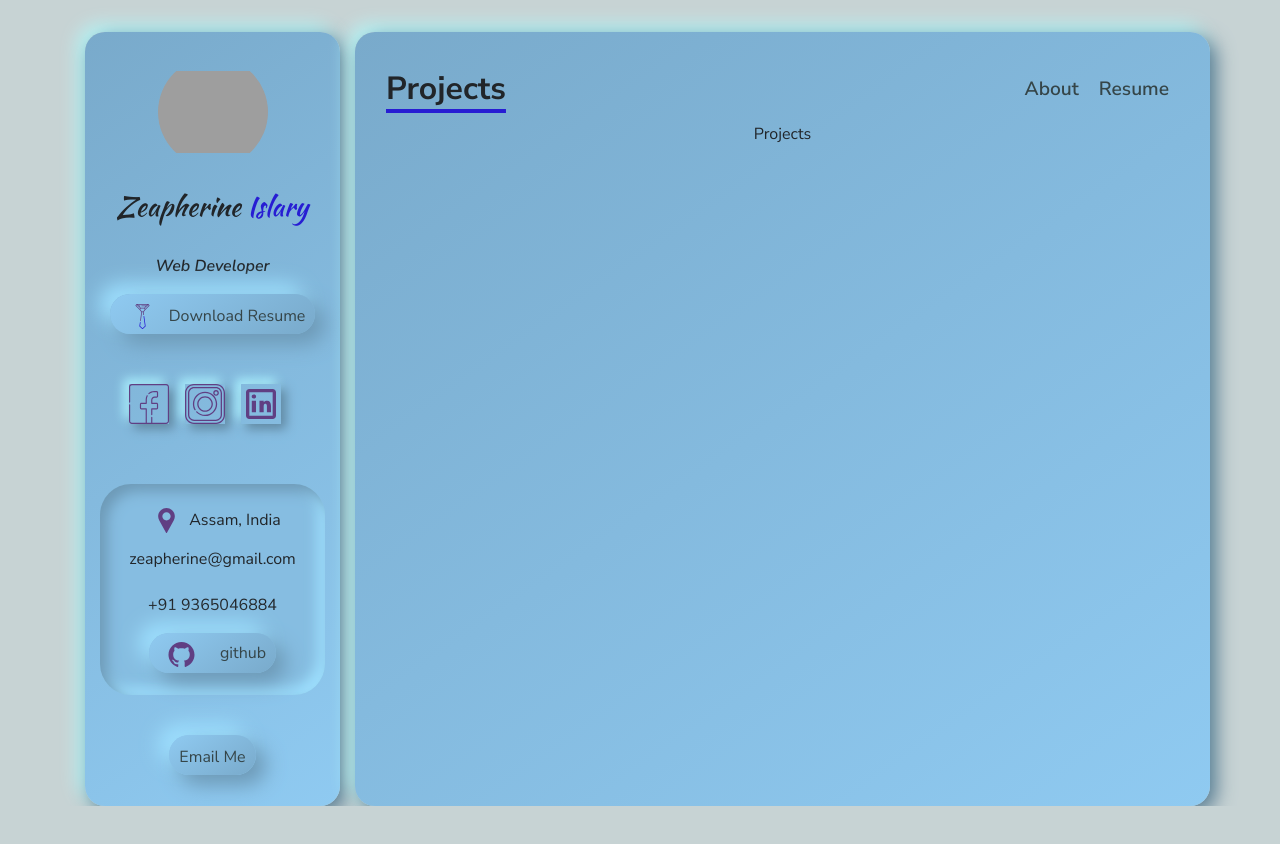
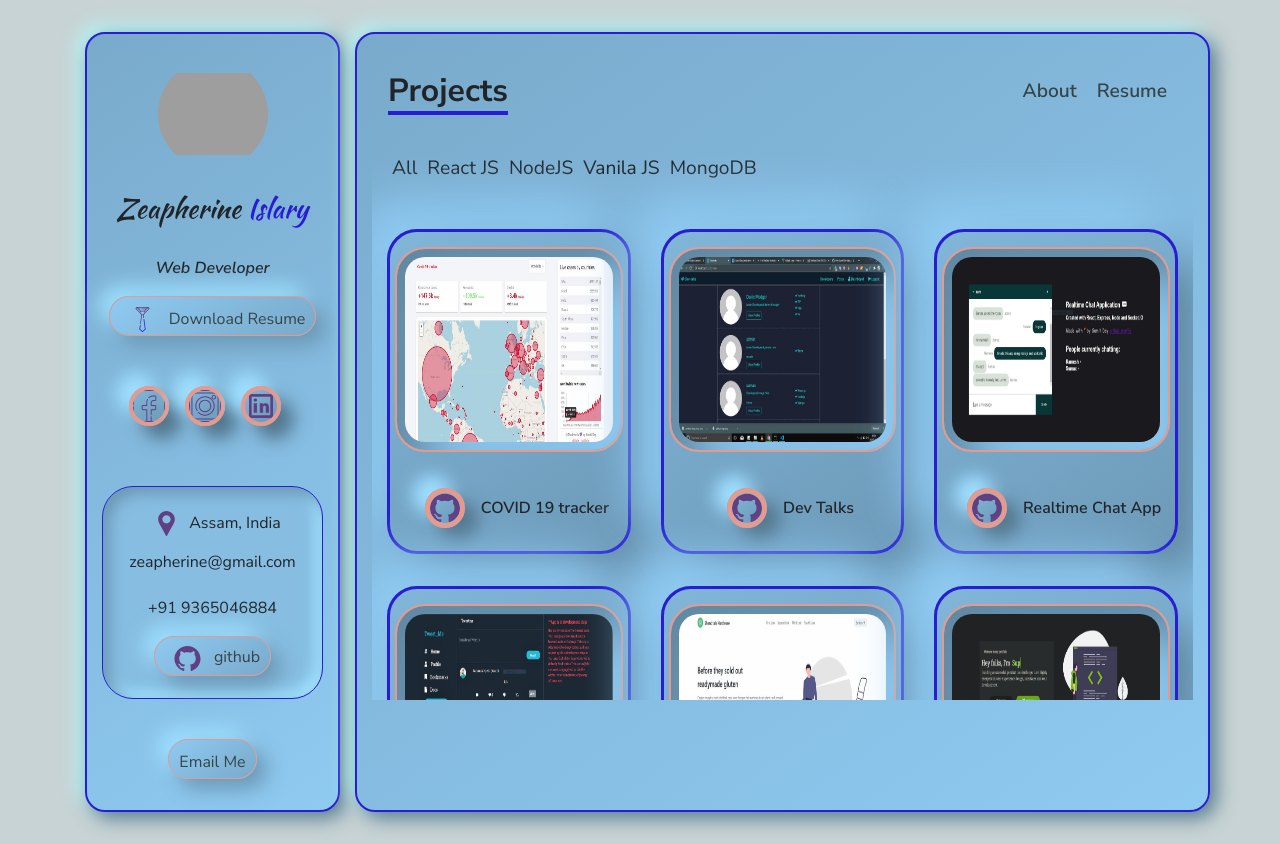
Before and after one commit to zeapherine/portfolio, a React (Create React App) app: page /projects in a window 1280 px wide. Before the commit the page ends 806 px from the top, so only its background shows below. Built offline with nearby package versions, Linux system fonts and the light colour scheme; grey boxes are pictures that could not be loaded; the HTML template or start-up script is replaced by a standard one.

Commit message:
Project page copleted

```diff
--- /dev/null
+++ b/src/components/Modal.jsx
@@ -0,0 +1,29 @@
+import React from 'react';
+
+const Modal = ({ children, shown, close }) => {
+	return shown ? (
+		<div
+			className='modal-backdrop'
+			onClick={() => {
+				// close modal when outside of modal is clicked
+				close();
+			}}
+		>
+			<div
+				className='modal-content'
+				onClick={(e) => {
+					// do not close modal if anything inside modal content is clicked
+					e.stopPropagation();
+				}}
+			>
+				<h5>todo:Project Description section</h5>
+				<p>Todo: Link to live project</p>
+				<div className='modal-close' onClick={close}>
+					Close
+				</div>
+			</div>
+		</div>
+	) : null;
+};
+
+export default Modal;
--- /dev/null
+++ b/src/components/ProjectCard.jsx
@@ -0,0 +1,48 @@
+import React, { useState } from 'react';
+
+import github from '../assets/icons/github.svg';
+import Modal from './Modal';
+
+const ProjectCard = ({
+	project: { name, image, deployed_url, github_url },
+}) => {
+	const [modalShown, toggleModal] = useState(false);
+	return (
+		<div className='project-card col-md-6 col-lg-4 my-3 '>
+			<figure className='project-card-wrapper pb-5'>
+				<img
+					src={image}
+					alt={name}
+					className='project-card-image p-2'
+					onClick={() => {
+						toggleModal(!modalShown);
+					}}
+				/>
+
+				{modalShown && (
+					<Modal
+						shown={modalShown}
+						close={() => {
+							toggleModal(false);
+						}}
+					>
+						<h1>Look! I'm inside the modal!</h1>
+					</Modal>
+				)}
+
+				<div className='project-card-title p-2 '>
+					<a href={github_url} target='_blank'>
+						<img
+							src={github}
+							alt='github icon'
+							className='project-card-icon m-3 '
+						/>
+					</a>
+					{name}
+				</div>
+			</figure>
+		</div>
+	);
+};
+
+export default ProjectCard;
--- a/src/components/Projects.jsx
+++ b/src/components/Projects.jsx
@@ -1,7 +1,38 @@
-import React from 'react';
+import React, { useState } from 'react';
+
+import ProjectCard from './ProjectCard';
+
+import data_projects from './project_data/data';
 
 const Projects = () => {
-	return <div>Projects</div>;
+	const [projects, setProjects] = useState(data_projects);
+
+	const handleFilterProjects = (name) => {
+		const newArray = data_projects.filter((project) =>
+			project.category.includes(name)
+		);
+		setProjects(newArray);
+	};
+
+	return (
+		<div>
+			<div className='container projects'>
+				<div className='projects-navbar'>
+					<div onClick={() => setProjects(data_projects)}>All</div>
+					<div onClick={() => handleFilterProjects('react.js')}>React JS</div>
+					<div onClick={() => handleFilterProjects('node.js')}>NodeJS</div>
+					<div onClick={() => handleFilterProjects('vanilla')}>Vanila JS</div>
+					<div onClick={() => handleFilterProjects('mongoDB')}>MongoDB</div>
+				</div>
+
+				<div className='row'>
+					{projects.map((project) => (
+						<ProjectCard key={project.name} project={project} />
+					))}
+				</div>
+			</div>
+		</div>
+	);
 };
 
 export default Projects;
--- a/src/components/SideBar.jsx
+++ b/src/components/SideBar.jsx
@@ -59,7 +59,7 @@ const SideBar = () => {
 				<div className='sidebar_item '>+91 9365046884</div>
 				<div className='sidebar_item sidebar_github  py-2'>
 					<a href=''>
-						<img src={github} alt='github' className='sidebar_icon mr-3' />
+						<img src={github} alt='github' className='sidebar_icon mr-1' />
 						github
 					</a>
 				</div>
--- /dev/null
+++ b/src/components/project_data/data.js
@@ -0,0 +1,82 @@
+import tweetme from '../../assets/projects_images/tweetme.PNG';
+import chatapp from '../../assets/projects_images/chatapp.JPG';
+import hardware_store from '../../assets/projects_images/hardware_store.jpg';
+import portfolio from '../../assets/projects_images/portfolio.JPG';
+import new_year from '../../assets/projects_images/new_year.jpg';
+import color_classification from '../../assets/projects_images/color_classification.jpg';
+import blinking from '../../assets/projects_images/blinking.JPG';
+import COVID from '../../assets/projects_images/COVID.jpg';
+import Dev_talks from '../../assets/projects_images/Dev_talks.jpg';
+
+const data_projects = [
+	{
+		name: 'COVID 19 tracker',
+		image: COVID,
+		deployed_url: '',
+		github_url: '',
+		category: ['react.js'],
+	},
+
+	{
+		name: 'Dev Talks',
+		image: Dev_talks,
+		deployed_url: '',
+		github_url: '',
+		category: ['node.js', 'mongoDB', 'react.js'],
+	},
+
+	{
+		name: 'Realtime Chat App',
+		image: chatapp,
+		deployed_url: '',
+		github_url: '',
+		category: ['node', 'socket.io', 'react'],
+	},
+
+	{
+		name: 'Tweeter Clone',
+		image: tweetme,
+		deployed_url: '',
+		github_url: '',
+		category: ['django', 'react'],
+	},
+
+	{
+		name: 'Shop Website',
+		image: hardware_store,
+		deployed_url: '!#',
+		category: ['html_css', 'vanilla'],
+	},
+
+	{
+		name: 'Dev Portfolio',
+		image: portfolio,
+		deployed_url: '',
+		category: ['vanilla'],
+	},
+
+	{
+		name: 'Bengali New Year',
+		image: new_year,
+		deployed_url: '',
+		category: ['vanilla'],
+	},
+
+	{
+		name: 'Color Classification using tf.js',
+		image: color_classification,
+		deployed_url: '!#',
+		github_url: '',
+		category: ['node', 'machine_learning'],
+	},
+
+	{
+		name: 'Blinking bubbles',
+		image: blinking,
+		deployed_url: '',
+		github_url: '',
+		category: ['processing'],
+	},
+];
+
+export default data_projects;
--- a/src/index.css
+++ b/src/index.css
@@ -18,13 +18,14 @@ a:hover {
 	color: #151379;
 }
 
-.row {
+/* .row {
 	height: 90vh;
-}
+} */
 
 .app_main-content {
 	height: auto;
 	border-radius: 20px;
+	border: 2px solid #271dd3;
 	padding: 25px 15px;
 	text-align: center;
 	font-family: 'Nunito Sans';
@@ -37,6 +38,7 @@ a:hover {
 .sidebar {
 	height: 100%;
 	border-radius: 20px;
+	border: 2px solid #271dd3;
 	padding: 25px 15px;
 	text-align: center;
 	font-family: 'Nunito Sans';
@@ -64,13 +66,22 @@ a:hover {
 	margin: 20px 0;
 	width: 40px;
 	height: 40px;
-	box-shadow: 5px 5px 10px #6088a2, -5px -5px 10px #acf2ff;
+	border-radius: 40px;
+	border: 4px solid #e69a8d;
+	background: linear-gradient(145deg, #81b6d9, #6d99b7);
+	box-shadow: 13px 13px 17px #53758c, -13px -13px 17px #9fdfff;
 }
 
 .facebook_icon:hover,
 .instagram_icon:hover {
-	background: linear-gradient(145deg, #79aacb, #8fcaf1);
-	box-shadow: 6px 6px 12px #5c829b, -6px -6px 12px #b0f8ff;
+	border: 3px solid #5de974;
+	background: linear-gradient(145deg, #6d99b7, #81b6d9);
+	box-shadow: 13px 13px 17px #53758c, -13px -13px 17px #9fdfff;
+}
+
+.facebook_icon:active,
+.instagram_icon:active {
+	border: 6px solid #f8eb37;
 }
 
 .sidebar_name {
@@ -85,7 +96,7 @@ a:hover {
 
 .sidebar_item {
 	margin-bottom: 6px;
-	padding-top: 6px;
+	padding: 6px;
 	height: 40px;
 	font-size: 1rem;
 	border-radius: 30px;
@@ -103,6 +114,7 @@ a:hover {
 	text-align: center;
 	margin: 40px 0;
 	border-radius: 31px;
+	border: 1px solid #271dd3;
 	background: #86bde1;
 	box-shadow: inset 7px 7px 14px #6d99b6, inset -7px -7px 14px #9fe1ff;
 }
@@ -112,7 +124,6 @@ a:hover {
 	cursor: pointer;
 }
 
-.sidebar_email:hover,
 .sidebar_email,
 .sidebar_github,
 .sidebar_resume {
@@ -121,13 +132,20 @@ a:hover {
 	width: fit-content;
 	display: inline-block;
 	padding: 10px;
+	border: 1.5px solid #e69a8d;
 }
 
 .sidebar_email:hover,
 .sidebar_github:hover,
 .sidebar_resume:hover {
+	border: 3px solid #5de974;
 	background: linear-gradient(145deg, #79aacb, #8fcaf1);
 	box-shadow: 10px 10px 20px #6d99b6, -10px -10px 20px #9fe1ff;
+}
+.sidebar_email:active,
+.sidebar_github:active,
+.sidebar_resume:active {
+	border: 4px solid #f8eb37;
 }
 
 @media (max-width: 991px) {
@@ -156,7 +174,7 @@ a:hover {
 }
 
 .navbar_item:hover {
-	color: #603f83ff;
+	color: #f8eb37;
 }
 
 /* about */
@@ -166,17 +184,20 @@ a:hover {
 }
 
 .about_intro {
-	font-size: 1.2rem;
+	font-size: 1.3rem;
+	font-weight: 600;
 	color: #603f83ff;
 	padding: 2rem 3rem;
 	border-radius: 31px;
+	border: 1px solid #271dd3;
 	background: #86bde1;
 	box-shadow: inset 7px 7px 14px #6d99b6, inset -7px -7px 14px #9fe1ff;
 }
 /* skill card */
 .about_heading {
-	font-weight: bold;
+	font-weight: 900;
 	font-size: 1.5rem;
+
 	color: #271dd3;
 }
 
@@ -192,6 +213,7 @@ a:hover {
 	display: flex;
 	flex-direction: row;
 	border-radius: 10px;
+	border: 1px solid #271dd3;
 	background: #86bde1;
 	box-shadow: inset 7px 7px 14px #6d99b6, inset -7px -7px 14px #9fe1ff;
 }
@@ -208,12 +230,13 @@ a:hover {
 }
 
 .skill_card_title {
-	font-size: 1.2rem;
+	font-size: 1.3rem;
+	font-weight: 800;
 }
 
 .skill_card_content {
 	margin: 0;
-	font-size: 0.9rem;
+	font-size: 1.2rem;
 }
 
 .line_break {
@@ -221,6 +244,7 @@ a:hover {
 	width: 30%;
 	margin: 25px auto;
 	border-radius: 10px;
+	border: 1px solid #271dd3;
 	background: linear-gradient(145deg, #38617c, #156fac);
 	box-shadow: 15px 15px 25px #6d99b6, -10px -10px 20px #9fe1ff;
 }
@@ -228,8 +252,14 @@ a:hover {
 /* Resume*/
 
 .resume {
-	/* padding-top: 20px; */
 	margin-top: 25px;
+	height: 72vh;
+}
+
+@media (max-width: 1100px) {
+	.resume {
+		height: auto;
+	}
 }
 
 .resume > .row {
@@ -275,35 +305,175 @@ a:hover {
 	margin-top: 15px;
 }
 
-.bar {
-	background-color: #fff;
-	border-radius: 20px;
-	margin: 20px 20px;
-	height: 35px;
-}
-
-.bar-wrapper {
-	width: 50%;
-	height: 35px;
-	font-size: 1.3rem;
-	font-weight: 700;
-	color: rgb(27, 64, 163);
-	overflow: hidden;
-
-	border-radius: 20px;
-
-	background: #e69a8d;
-	box-shadow: inset 20px 20px 30px #c18176, inset -20px -20px 30px #ffb3a4;
-}
-
-.bar-name {
-	font-size: 1rem;
-}
+/* bar */
 
 .resume-language-body {
 	margin: 35px 5px;
 	padding: 20px;
-	border-radius: 60px;
+	border-radius: 30px;
+
+	border: 1px solid #271dd3;
 	background: #6d99b6;
 	box-shadow: 20px 20px 30px #5c8199, -20px -20px 30px #7eb1d3;
 }
+
+.bar {
+	width: 90%;
+	background-color: #f1f2f3;
+	border-radius: 20px;
+	margin-bottom: 12px;
+}
+
+.bar-icon {
+	width: 15px;
+	height: 15px;
+}
+
+.bar-wrapper {
+	background-image: linear-gradient(90deg, #e69a8d, #271dd3);
+	border-radius: 20px;
+	padding: 4px 14px;
+	color: #271dd3;
+	font-size: 1rem;
+	background: #e69a8d;
+	box-shadow: inset 20px 20px 30px #e69a8d, inset -20px -20px 30px #6862cf;
+}
+.bar-name {
+	font-weight: 700;
+}
+
+/* Projects */
+
+.projects {
+	height: 72vh;
+	padding-top: 30px;
+	overflow-y: auto;
+}
+
+.project-card-wrapper {
+	padding: 15px 5px;
+	margin: 10px 0;
+	width: 100%;
+	height: 100%;
+	min-height: 160px;
+	border-radius: 30px;
+	border: 3px solid #271dd3;
+	background: linear-gradient(145deg, #81b6d9, #6d99b7);
+	box-shadow: 27px 27px 48px #6188a2, -27px -27px 48px #91ccf4;
+}
+
+.project-card-image {
+	width: 100%;
+	height: 80%;
+	border-radius: 30px;
+	border: 2px solid #e69a8d;
+	background: #79aacb;
+	box-shadow: inset 27px 27px 48px #6188a2, inset -27px -27px 48px #91ccf4;
+	transition: transform 0.3s linear;
+}
+.project-card-image:hover {
+	transform: scale(1.03);
+	border: 2px solid #5de974;
+}
+
+.project-card-icon {
+	margin-bottom: 20px;
+	width: 40px;
+	height: 40px;
+	border-radius: 40px;
+	border: 5px solid #e69a8d;
+	background: linear-gradient(145deg, #81b6d9, #6d99b7);
+	box-shadow: 13px 13px 17px #53758c, -13px -13px 17px #9fdfff;
+}
+
+.project-card-icon:hover {
+	border: 3px solid #5de974;
+	background: linear-gradient(145deg, #6d99b7, #81b6d9);
+	box-shadow: 13px 13px 17px #53758c, -13px -13px 17px #9fdfff;
+}
+
+.project-card-icon:active {
+	border: 6px solid #f8eb37;
+	background: #79aacb;
+	box-shadow: inset 13px 13px 17px #53758c, inset -13px -13px 17px #9fdfff;
+}
+
+.project-card-title {
+	margin-top: 12px;
+
+	font-size: 1rem;
+	font-weight: 600;
+	display: flex;
+	align-items: center;
+	justify-content: center;
+}
+
+.projects-navbar {
+	display: flex;
+	margin-bottom: 20px;
+}
+.projects-navbar > div {
+	cursor: pointer;
+	font-size: 1.2rem;
+	margin: 0 5px;
+}
+
+.projects-navbar > div:hover {
+	color: #f8eb37;
+	text-decoration: solid underline #271dd3 2px;
+	text-underline-offset: 5px;
+}
+.projects-navbar > div:active {
+	color: #5de974;
+	text-decoration: solid underline #e69a8d 2px;
+	text-underline-offset: 5px;
+}
+
+/* Modal */
+
+.modal-backdrop {
+	position: fixed;
+	top: 0;
+	bottom: 0;
+	left: 0;
+	right: 0;
+	background-color: rgba(240, 222, 222, 0.4);
+	display: flex;
+	justify-content: center;
+	align-items: center;
+	z-index: 2;
+}
+
+.modal-content {
+	width: 60%;
+	min-height: 400px;
+	max-width: 500px;
+	background-color: white;
+	padding: 25px;
+	align-items: center;
+	border-radius: 30px;
+	border: 3px solid #271dd3;
+	background: linear-gradient(145deg, #81b6d9, #6d99b7);
+	box-shadow: 27px 27px 48px #6188a2, -27px -27px 48px #91ccf4;
+}
+
+.modal-close {
+	cursor: pointer;
+	font-size: 1.5rem;
+
+	background: linear-gradient(145deg, #8fcaf1, #79aacb);
+	box-shadow: 10px 10px 20px #6d99b6, -10px -10px 20px #9fe1ff;
+
+	padding: 10px;
+	border: 1.5px solid #e69a8d;
+}
+
+.modal-close:hover {
+	border: 3px solid #5de974;
+	background: linear-gradient(145deg, #79aacb, #8fcaf1);
+	box-shadow: 10px 10px 20px #6d99b6, -10px -10px 20px #9fe1ff;
+}
+
+.modal-close:active {
+	border: 4px solid #f8eb37;
+}
```
Also changed, not shown: src/components/Resume.jsx (+2 -7 lines).
